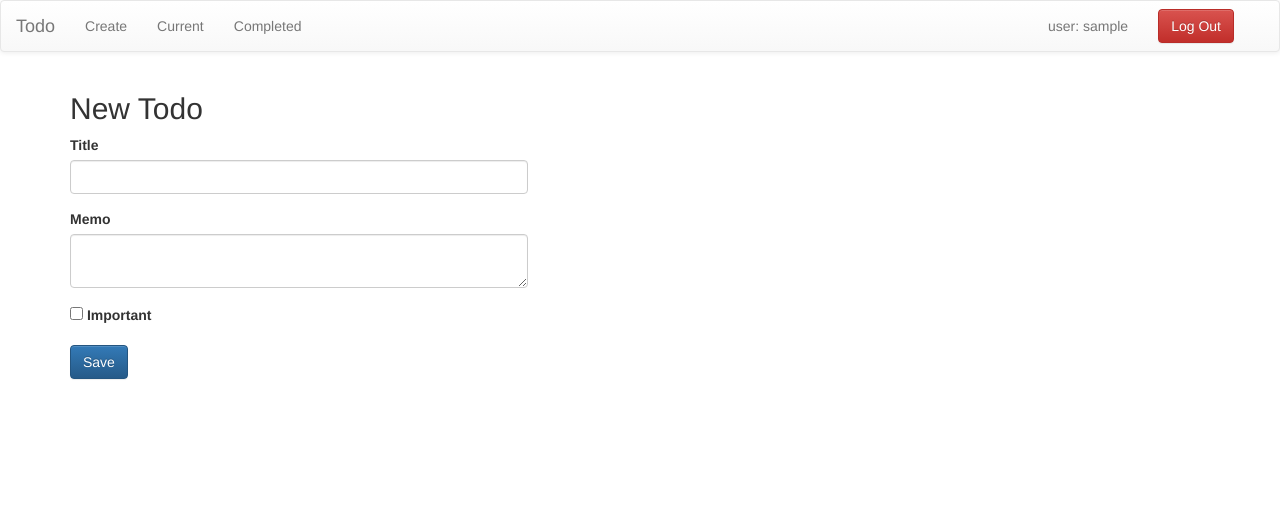
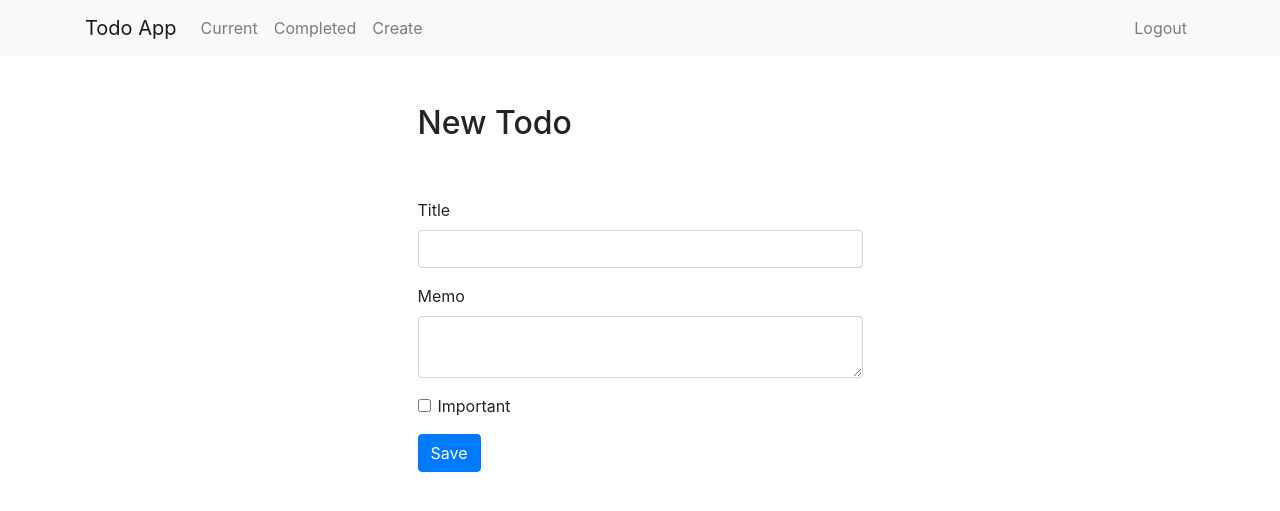
Before and after one commit to slk007/Todowo, a Django app: page /create/ in a window 1280 px wide. Shown: the top 511 px of the page. Run offline with Django 3.2, Linux system fonts and the light colour scheme; the visitor is signed in with stand-in values (Sample User, id 1); some libraries are stand-ins or nearby versions.

Commit message:
UI Improved

```diff
--- a/Todo/templates/Todo/base.html
+++ b/Todo/templates/Todo/base.html
@@ -1,84 +1,81 @@
-<!DOCTYPE html>
+{% load static %}
+<!doctype html>
 <html lang="en">
 
 <head>
-  <meta charset="UTF-8">
-  <meta name="viewport" content="width=device-width, initial-scale=1.0">
+  <!-- Required meta tags -->
+  <meta charset="utf-8">
+  <meta name="viewport" content="width=device-width, initial-scale=1, shrink-to-fit=no">
 
-  <!-- Latest compiled and minified CSS -->
-  <link rel="stylesheet" href="https://maxcdn.bootstrapcdn.com/bootstrap/3.3.7/css/bootstrap.min.css"
-    integrity="sha384-BVYiiSIFeK1dGmJRAkycuHAHRg32OmUcww7on3RYdg4Va+PmSTsz/K68vbdEjh4u" crossorigin="anonymous">
-
-  <!-- Optional theme -->
-  <link rel="stylesheet" href="https://maxcdn.bootstrapcdn.com/bootstrap/3.3.7/css/bootstrap-theme.min.css"
-    integrity="sha384-rHyoN1iRsVXV4nD0JutlnGaslCJuC7uwjduW9SVrLvRYooPp2bWYgmgJQIXwl/Sp" crossorigin="anonymous">
-
-  <!-- Latest compiled and minified JavaScript -->
-  <script src="https://maxcdn.bootstrapcdn.com/bootstrap/3.3.7/js/bootstrap.min.js"
-    integrity="sha384-Tc5IQib027qvyjSMfHjOMaLkfuWVxZxUPnCJA7l2mCWNIpG9mGCD8wGNIcPD7Txa"
-    crossorigin="anonymous"></script>
-
-  <title>Todowo App</title>
-
+  <!-- Bootstrap CSS -->
+  <link rel="stylesheet" href="https://stackpath.bootstrapcdn.com/bootstrap/4.4.1/css/bootstrap.min.css"
+    integrity="sha384-Vkoo8x4CGsO3+Hhxv8T/Q5PaXtkKtu6ug5TOeNV6gBiFeWPGFN9MuhOf23Q9Ifjh" crossorigin="anonymous">
+  <title>Todo App</title>
 </head>
 
 <body>
 
-  <nav class="navbar navbar-default">
-    <div class="container-fluid">
-      <!-- Brand and toggle get grouped for better mobile display -->
-      <div class="navbar-header">
-        <button type="button" class="navbar-toggle collapsed" data-toggle="collapse"
-          data-target="#bs-example-navbar-collapse-1" aria-expanded="false">
-          <span class="sr-only">Toggle navigation</span>
-          <span class="icon-bar"></span>
-          <span class="icon-bar"></span>
-          <span class="icon-bar"></span>
-        </button>
-        <a class="navbar-brand" href="{% url 'home' %}">Todo</a>
-      </div>
 
-      <!-- Collect the nav links, forms, and other content for toggling -->
-      <div class="collapse navbar-collapse" id="bs-example-navbar-collapse-1">
-        <ul class="nav navbar-nav">
-          <li><a href="{% url 'createtodo' %}">Create</a></li>
+  <nav class="navbar navbar-expand-md navbar-light bg-light">
+    <div class="container">
+      <a class="navbar-brand" href="{% url 'home' %}">Todo App</a>
+      <button class="navbar-toggler" type="button" data-toggle="collapse" data-target="#navbarNav"
+        aria-controls="navbarNav" aria-expanded="false" aria-label="Toggle navigation">
+        <span class="navbar-toggler-icon"></span>
+      </button>
+      <div class="collapse navbar-collapse" id="navbarNav">
+        {% if user.is_authenticated %}
+        <ul class="navbar-nav mr-auto">
 
-          {% if user.is_authenticated %}
-          <li><a href="{% url 'currenttodos' %}">Current</a></li>
-          <li><a href="{% url 'completedtodos' %}">Completed</a></li>
-          {% endif %}
+          <li class="nav-item {{ current }}">
+            <a class="nav-link" href="{% url 'currenttodos' %}">Current</a>
+          </li>
+          <li class="nav-item {{ completed }}">
+            <a class="nav-link" href="{% url 'completedtodos' %}">Completed</a>
+          </li>
+          <li class="nav-item {{ create }}">
+            <a class="nav-link" href="{% url 'createtodo' %}">Create</a>
+          </li>
 
         </ul>
-        <div class="nav navbar-nav navbar-right">
-          {% if not user.is_authenticated %}
-          <a href="{% url 'loginuser' %}" class="btn btn-success">Log In</a>
-          <a href="{% url 'signupuser' %}" class="btn btn-primary">Sign Up</a>
+        {% endif %}
+        <ul class="navbar-nav ml-auto">
+          {% if user.is_authenticated %}
+          <li class="nav-item">
+            <a href="#" onclick="$('#signOutBtn').click()" class="nav-link">Logout</a>
+            <form style='display: none;' method="POST" action="{% url 'logoutuser' %}">
+              {% csrf_token %}
+              <button id="signOutBtn" type="submit">Logout</button>
+            </form>
+          </li>
+          {% else %}
+          <li class="nav-item">
+            <a class="nav-link" href="{% url 'signupuser' %}">Sign Up</a>
+          </li>
+          <li class="nav-item">
+            <a class="nav-link" href="{% url 'loginuser' %}">Login</a>
+          </li>
           {% endif %}
-        </div>
-        {% if user.is_authenticated %}
-
-        <form action="{% url 'logoutuser' %}" method="POST" class="navbar-form navbar-right">
-          {% csrf_token %}
-          <button type="submit" class="btn btn-danger">Log Out</button>
-        </form>
-        <ul class="nav navbar-nav navbar-right">
-          <li>
-            <p class="navbar-text"> user: {{ user.username }}</p>
-          </li>
         </ul>
-        {% endif %}
-
-      </div><!-- /.navbar-collapse -->
-    </div><!-- /.container-fluid -->
+      </div>
+    </div>
   </nav>
 
-
-
   <div class="container">
-    {% block content %}
-    {% endblock %}
+    {% block content %}{% endblock %}
   </div>
 
+  <!-- Optional JavaScript -->
+  <!-- jQuery first, then Popper.js, then Bootstrap JS -->
+  <script src="https://code.jquery.com/jquery-3.4.1.slim.min.js"
+    integrity="sha384-J6qa4849blE2+poT4WnyKhv5vZF5SrPo0iEjwBvKU7imGFAV0wwj1yYfoRSJoZ+n"
+    crossorigin="anonymous"></script>
+  <script src="https://cdn.jsdelivr.net/npm/popper.js@1.16.0/dist/umd/popper.min.js"
+    integrity="sha384-Q6E9RHvbIyZFJoft+2mJbHaEWldlvI9IOYy5n3zV9zzTtmI3UksdQRVvoxMfooAo"
+    crossorigin="anonymous"></script>
+  <script src="https://stackpath.bootstrapcdn.com/bootstrap/4.4.1/js/bootstrap.min.js"
+    integrity="sha384-wfSDF2E50Y2D1uUdj0O3uMBJnjuUD4Ih7YwaYd1iqfktj0Uod8GCExl3Og8ifwB6"
+    crossorigin="anonymous"></script>
 </body>
 
 </html>
--- a/Todo/templates/Todo/viewtodo.html
+++ b/Todo/templates/Todo/viewtodo.html
@@ -29,22 +29,20 @@
             </div>
             <button type="submit" class="btn btn-primary">Save</button>
         </form>
-    </div>
-</div>
         <br>
-<div class="row">
         <!-- completion form with only complete button-->
         <form action="{% url 'completetodo' todo.id %}" method="POST">
             {% csrf_token %}
             <button type="submit" class="btn btn-success">Mark Completed</button>
         </form>
-
+        <br>
         <!-- deletion form with only delete button-->
         <form action="{% url 'deletetodo' todo.id %}" method="POST">
             {% csrf_token %}
             <button type="submit" class="btn btn-danger">Delete</button>
         </form>
     </div>
+
 </div>
 
 {% endblock %}
```
Also changed, not shown: README.md, images/todowo_api_snapshot.png (added), images/todowo_snapshot.png (added). Lines whose indentation alone changed are shown as unchanged.
